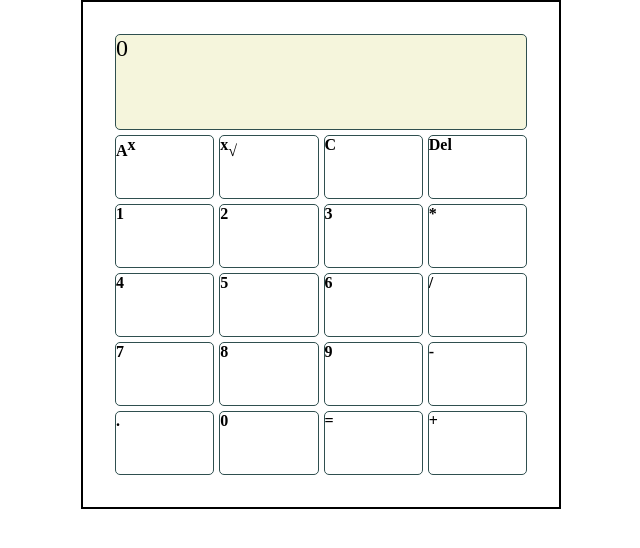
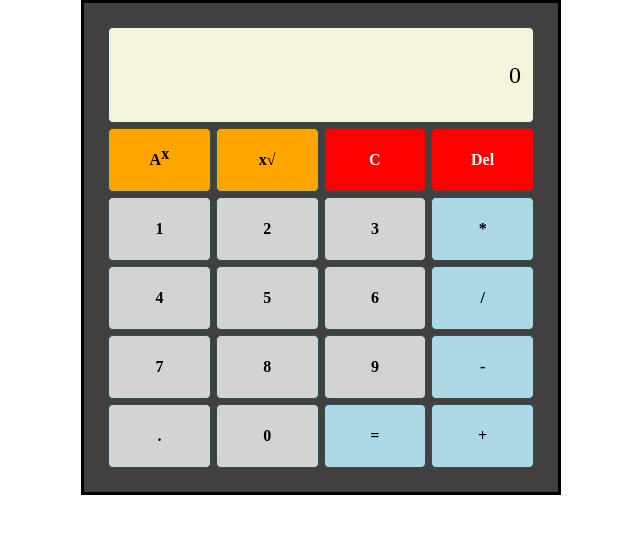
Before and after one commit to NikEmman/Calculator-Web, a plain HTML site: page index.html in a window 1280 px wide. Shown: the whole page, without its empty margins (319-959 px from the left). Drawn offline with Linux system fonts and the light colour scheme.

Commit message:
Final touches, project complete.
It is not perfect, but meets the excersise's criteria. Over and out

```diff
--- a/index.html
+++ b/index.html
@@ -10,10 +10,10 @@
 <body>
     <div class="container">
         <p class="display grid-span-col-4">0</p>
-        <div class="square">A<sup>x</sup></div>
-        <div class="sqrRoot"><sup>x</sup>&Sqrt;</div>
-        <div class="clear">C</div>
-        <div class="delete">Del</div>
+        <div class="square sqr">A<sub>x</sub></div>
+        <div class="sqrRoot sqr"><sup>x</sup>&Sqrt;</div>
+        <div class="clear del">C</div>
+        <div class="delete del">Del</div>
         <div class="number">1</div>
         <div class="number">2</div>
         <div class="number">3</div>
--- a/style.css
+++ b/style.css
@@ -8,9 +8,13 @@
 :root{
     --color-number: lightgray;
     --color-operator:lightblue;
-    --color-clear:orange;
+    --color-sqr:orange;
     --color-number-hover:darkgray;
     --color-operator-hover:darkblue;
+    --color-display: darkslategray;
+    --color-del:red;
+    --color-del-hover:rgb(224, 85, 85);
+    --color-sqr-hover:rgb(217, 185, 127);
 }
 body{
     display: flex;
@@ -21,25 +25,62 @@ body{
     grid-column: span 4;
 }
 .container{
-    padding: 2em;
+    padding: 1.5em;
     width: 30em;
     display: grid;
     grid-template-columns: repeat(4,1fr);
     gap: 5px;
-    border: 2px solid black;
+    border: 3px solid black;
+    background-color: rgb(65, 63, 63);
+
 }
 .container div,.display{
     min-height: 4em;
-    border: 1px solid darkslategray;
+    border: 1px solid var(--color-display);
     border-radius: 5px;
 }
 .container div{
-
+    display: flex;
     font-weight: 700;
     vertical-align: middle;
+    justify-content: center;
+    align-items: center;
+}
+sub {
+    transform: translateY(-6px);
 }
 .display{
     font-size: x-large;
     background-color: beige;
     overflow-wrap: break-word;
+    display: flex;
+    justify-content: end;
+    align-items: center;
+    padding: 0.5em;
 }
+.operator,.equal{
+    background-color: var(--color-operator);
+}
+.operator:hover, .equal:hover{
+    background-color: var(--color-operator-hover);
+    color: white;
+}
+.sqr{
+    background-color: var(--color-sqr);
+}
+.sqr:hover{
+    background-color: var(--color-sqr-hover);
+}
+.del{
+    background-color: var(--color-del);
+    color: white;
+}
+.del:hover{
+    background-color: var(--color-del-hover);
+}
+.number, .decimal{
+    background-color: var(--color-number);
+}
+.number:hover, .decimal:hover{
+    background-color: var(--color-number-hover);
+}
```
